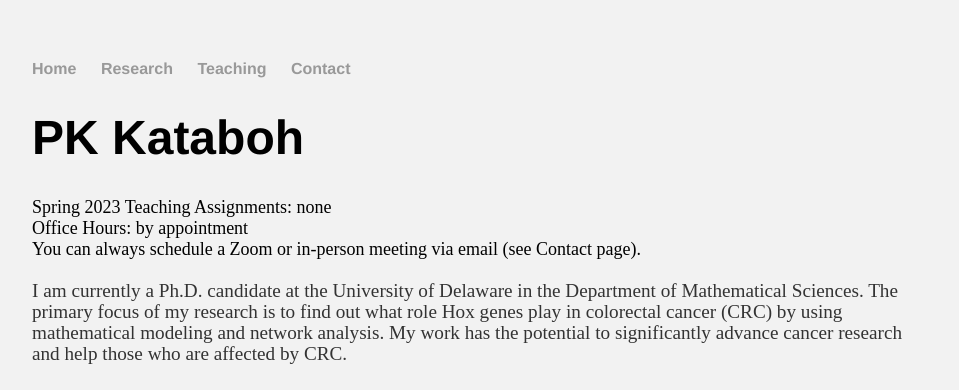
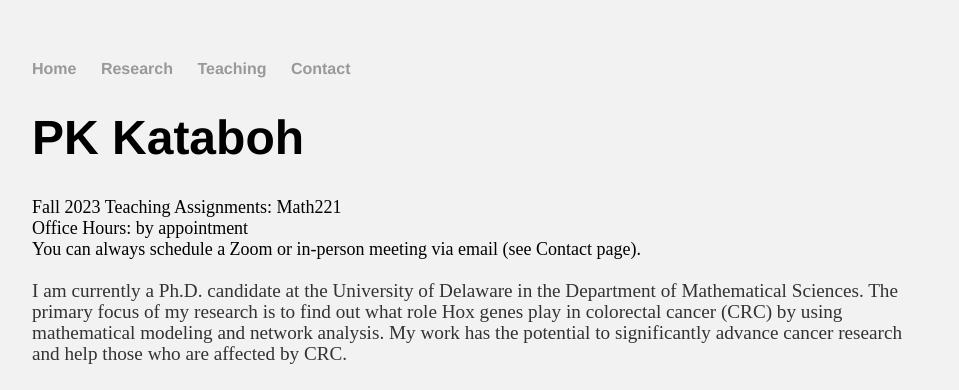
Before and after one commit to kataboh/kataboh.github.io, a Jekyll site: the page built from index.html, in a window 1280 px wide. Shown: the top 390 px of the page, without its empty margins (160-1119 px from the left). Built offline with Jekyll 4.4.1, drawn with Linux system fonts in a browser that asks for light colours.

Commit message:
Fall teaching updated

```diff
--- a/index.html
+++ b/index.html
@@ -4,7 +4,7 @@ title: PK Kataboh's Homepage
 ---
 <div class="blurb">
 	<h1>PK Kataboh</h1>
-	<font size="4">Spring 2023 Teaching Assignments: none</font>
+	<font size="4">Fall 2023 Teaching Assignments: Math221</font>
 	<br>
 	<font size="4">Office Hours: by appointment</font>
 	<br>
```
